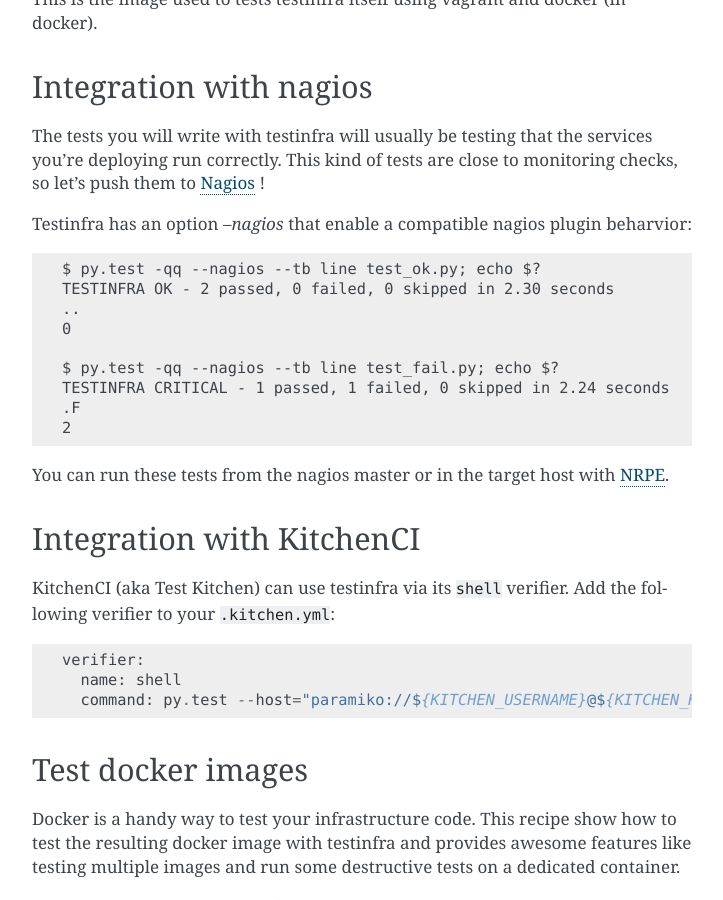
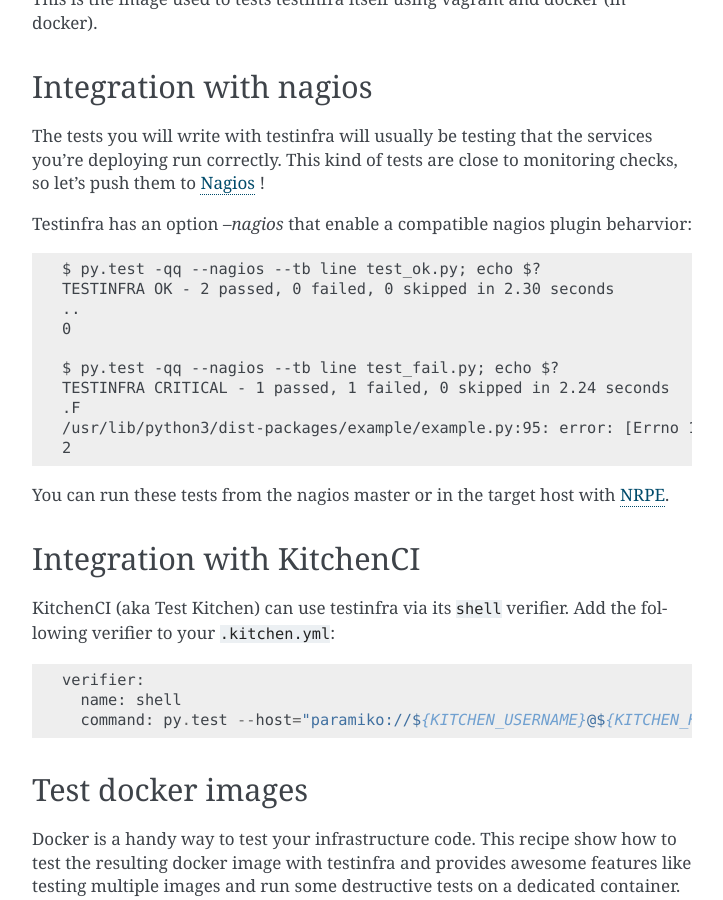
Before and after one commit to pytest-dev/pytest-testinfra, a Sphinx documentation site: the page built from doc/source/examples.rst, in a window 1280 px wide and 900 px high, scrolled down 2137 px. Shown: the whole window, without its empty margins (388-1111 px from the left). Built offline with Sphinx 7.4.7, drawn with Linux system fonts in a browser that asks for light colours; comment, search, counter and statistics services are not loaded.

Commit message:
add line traceback example

```diff
--- a/doc/source/examples.rst
+++ b/doc/source/examples.rst
@@ -133,6 +133,7 @@
     $ py.test -qq --nagios --tb line test_fail.py; echo $?
     TESTINFRA CRITICAL - 1 passed, 1 failed, 0 skipped in 2.24 seconds
     .F
+    /usr/lib/python3/dist-packages/example/example.py:95: error: [Errno 111] error msg
     2
 
 
```
